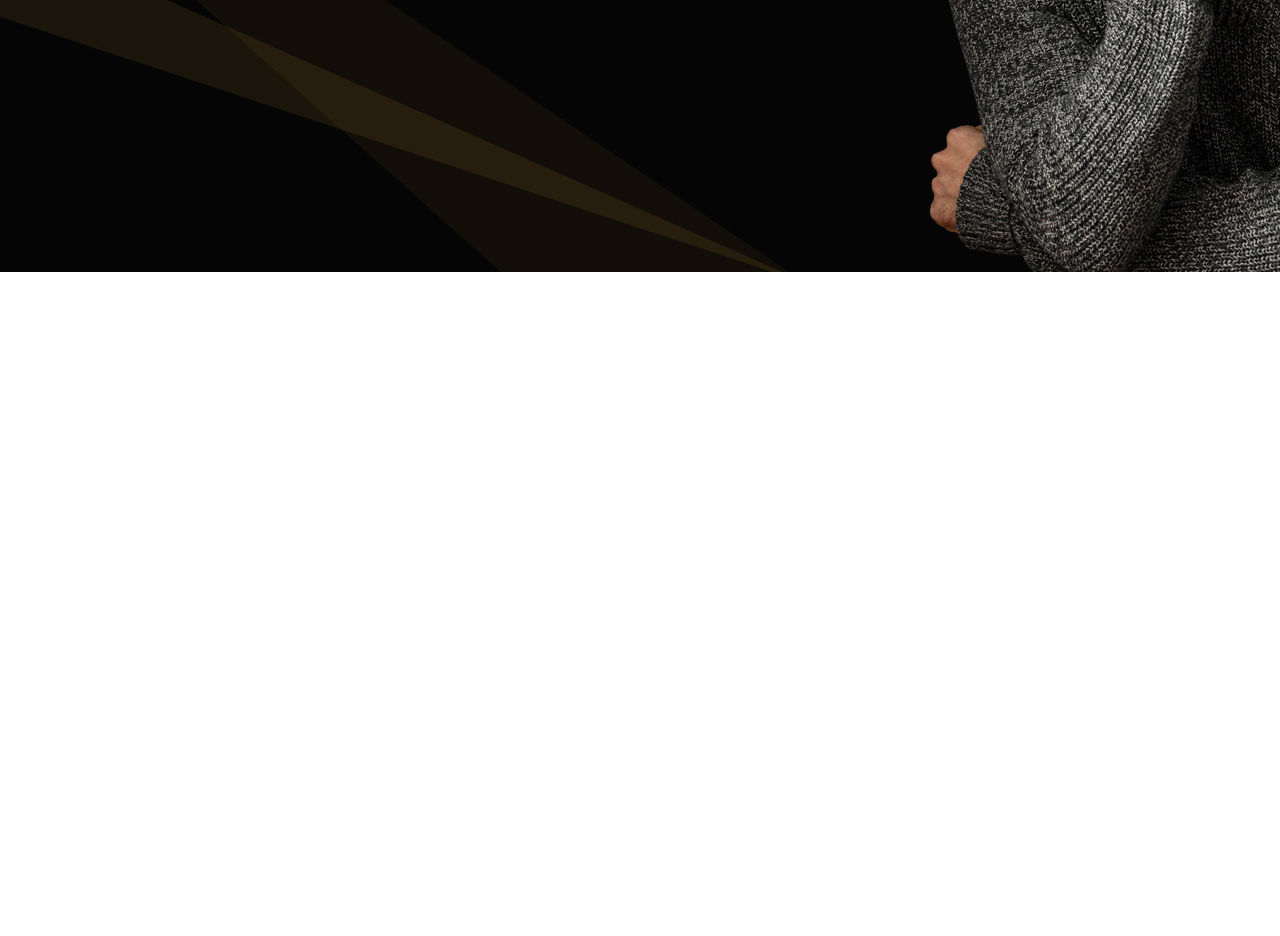
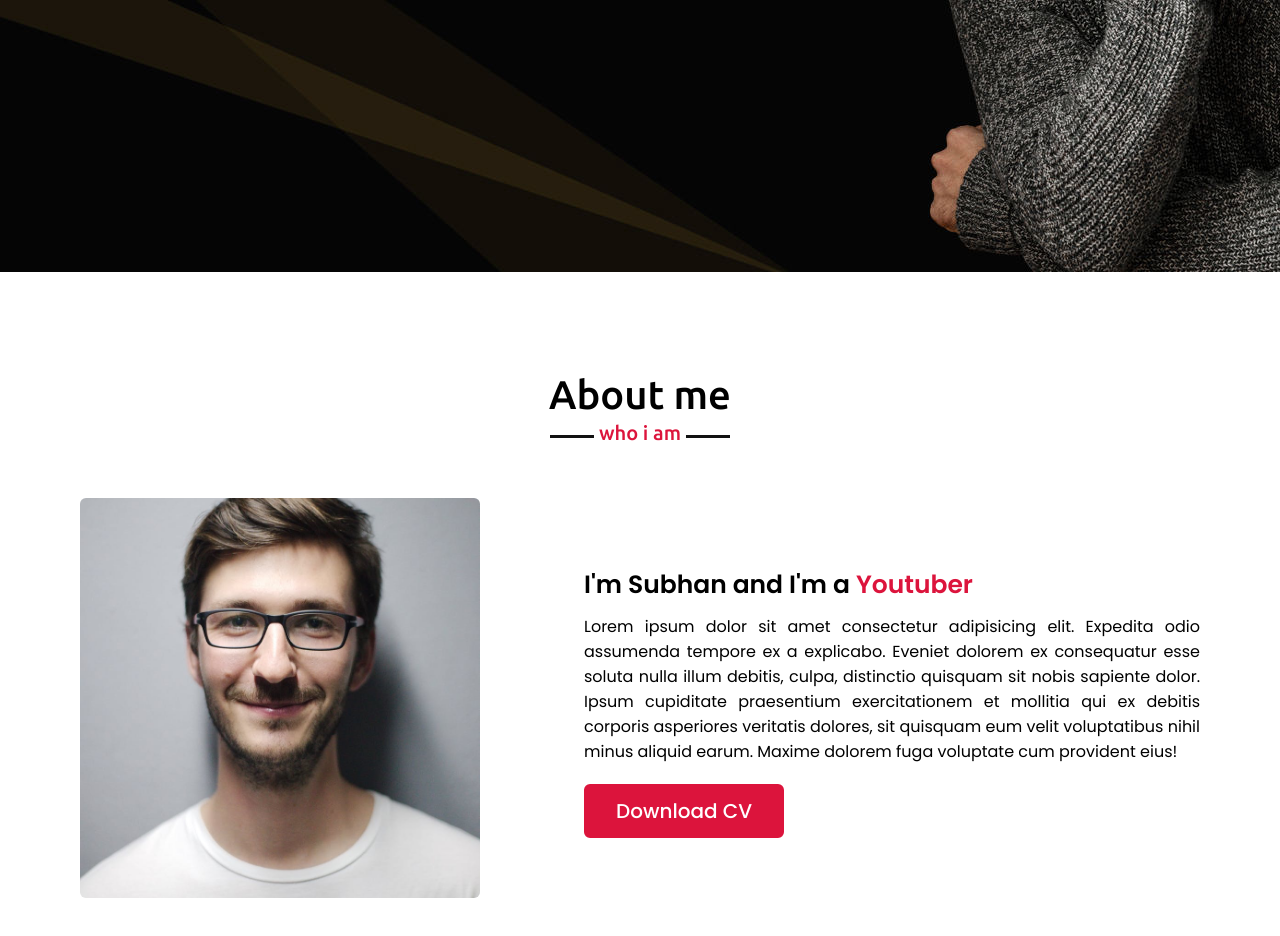
Before and after one commit to muhammedsubhan/PortfolioWebsite, a plain HTML site: page index.html in a window 1280 px wide. Shown: the part 528-1464 px from the top of the page. Before the commit the page ends 800 px from the top, so only its background shows below. Drawn offline with Linux system fonts and the light colour scheme.

Commit message:
About Section Completed

```diff
--- a/css/style.css
+++ b/css/style.css
@@ -18,6 +18,7 @@
   padding: 30px 0;
   font-family: "Ubuntu", sans-serif;
   transition: all 0.3s ease;
+  z-index: 999;
 }
 .navbar.sticky {
   padding: 15px 0;
@@ -124,12 +125,127 @@
   color: crimson;
   background: none;
 }
+/* About Section */
+section {
+  padding: 100px 0;
+}
+
+.about {
+  font-family: "Poppins", sans-serif;
+}
+
+.about .title {
+  position: relative;
+  font-family: "Ubuntu", sans-serif;
+  font-size: 40px;
+  font-weight: 500;
+  margin-bottom: 60px;
+  padding-bottom: 20px;
+  text-align: center;
+}
+
+.about .title::before {
+  content: "";
+  position: absolute;
+  bottom: 0px;
+  left: 50%;
+  width: 180px;
+  height: 3px;
+  background: #111;
+  transform: translateX(-50%);
+
+}
+
+.about .title::after {
+  content: "who i am";
+  position: absolute;
+  bottom: -12px;
+  left: 50%;
+  padding: 5px;
+  font-size: 20px;
+  color: crimson;
+  background: #fff;
+  transform: translateX(-50%);
+
+}
+
+.about .about-content .left img {
+  height: 400px;
+  width: 400px;
+  object-fit: cover;
+  border-radius: 6px;
+}
+
+.about .about-content{
+  display: flex;
+  flex-wrap: wrap;
+  align-items: center;
+  justify-content: space-between;
+}
+
+.about .about-content .left{
+  width: 45%;
+}
+
+.about .about-content .right{
+  width: 55%;
+}
+
+.about .about-content .right .text{
+  font-size: 25px;
+  font-weight: 600;
+  margin-bottom: 10px;
+}
+
+.about .about-content .right .text span{
+  color: crimson;
+}
+
+.about .about-content .right p{
+  text-align: justify;
+}
+
+.about .about-content .right a{
+  display: inline-block;
+  background: crimson;
+  color: #fff;
+  font-size: 20px;
+  padding: 10px 30px;
+  font-weight: 500;
+  margin-top: 20px;
+  border-radius: 6px;
+  border: 2px solid crimson;
+  transition: all 0.3s ease;
+}
+
+.about .about-content .right a:hover{
+  color: crimson;
+  background: none;
+}
+
+
+
+
+
+
+
+
+
+
 
 /* responsive media query */
-@media (max-width: 1104px) {
+@media (max-width: 1300px) {
   .home .max-width {
     margin-left: 0px;
   }
+}
+
+@media (max-width: 1104px) {
+  .about .about-content .left img {
+    height: 350px;
+    width: 350px;
+  }
+
 }
 
 @media (max-width: 991px) {
@@ -187,6 +303,25 @@
     font-size: 23px;
     padding: 10px 30px;
   }
+
+  .about .about-content .column{
+    width: 100%;
+  }
+
+  .max-width {
+    max-width: 800px;
+  }
+
+  .about .about-content .left{
+    display: flex;
+    justify-content: center;
+    margin: 0 auto 60px;
+  }
+
+  .about .about-content .right{
+    flex: 100%;
+  }
+
 }
 
 @media (max-width: 690px) {
--- a/index.html
+++ b/index.html
@@ -46,6 +46,24 @@
       </div>
     </section>
     <!-- Home Sections Ends -->
+
+    <!-- About Section -->
+    <section class="about" id="about">
+      <div class="max-width">
+        <div class="title">About me</div>
+        <div class="about-content">
+          <div class="column left">
+            <img src="/images/profile-1.jpeg" alt="">
+          </div>
+          <div class="column right">
+            <div class="text">I'm Subhan and I'm a <span>Youtuber</span></div>
+            <p>Lorem ipsum dolor sit amet consectetur adipisicing elit. Expedita odio assumenda tempore ex a explicabo. Eveniet dolorem ex consequatur esse soluta nulla illum debitis, culpa, distinctio quisquam sit nobis sapiente dolor. Ipsum cupiditate praesentium exercitationem et mollitia qui ex debitis corporis asperiores veritatis dolores, sit quisquam eum velit voluptatibus nihil minus aliquid earum. Maxime dolorem fuga voluptate cum provident eius!</p>
+            <a href="#">Download CV</a>
+          </div>
+        </div>
+      </div>
+    </section>
+    <!-- about Section End  -->
   </body>
   <script src="/javascript/app.js"></script>
 </html>
```
